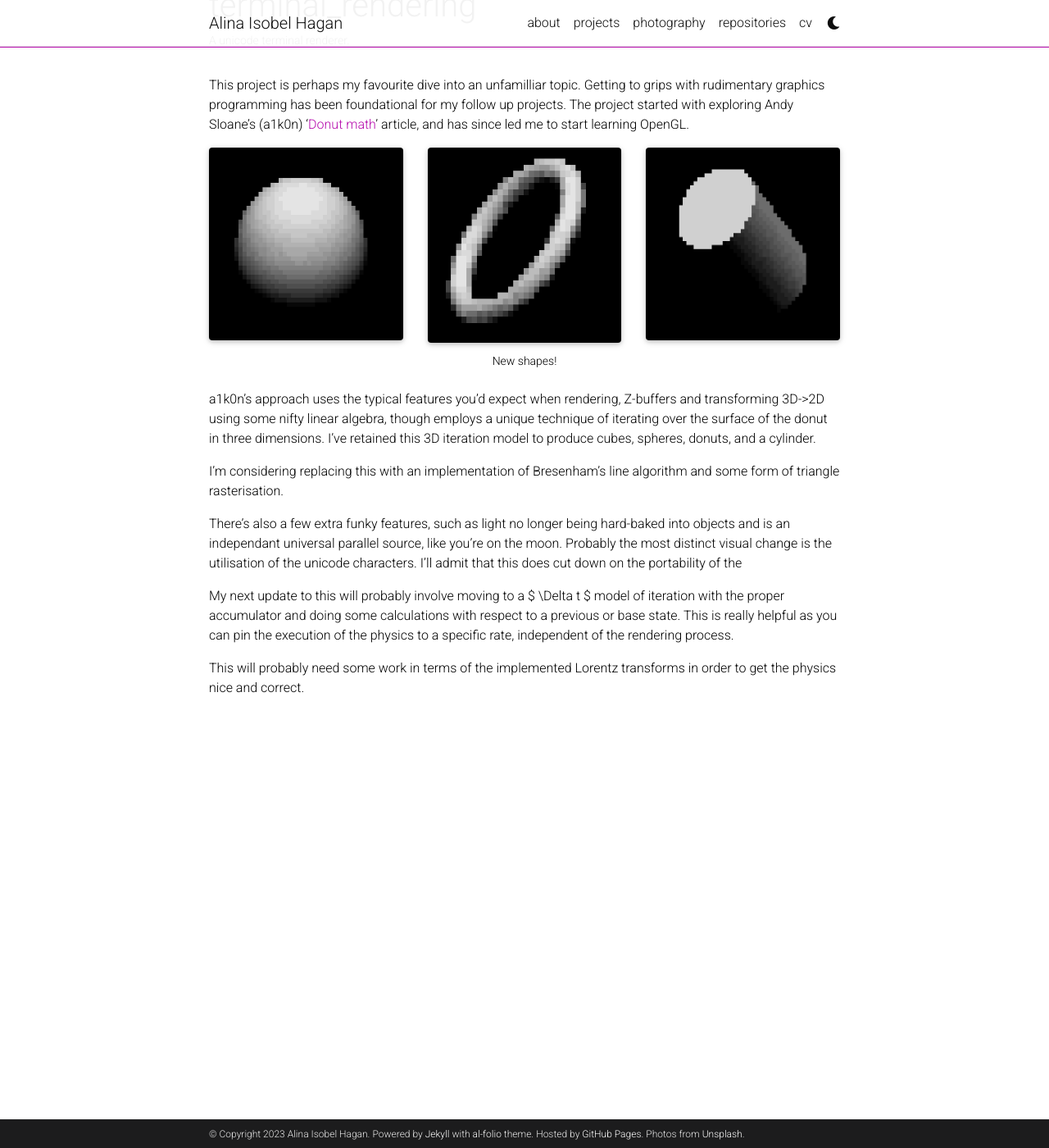
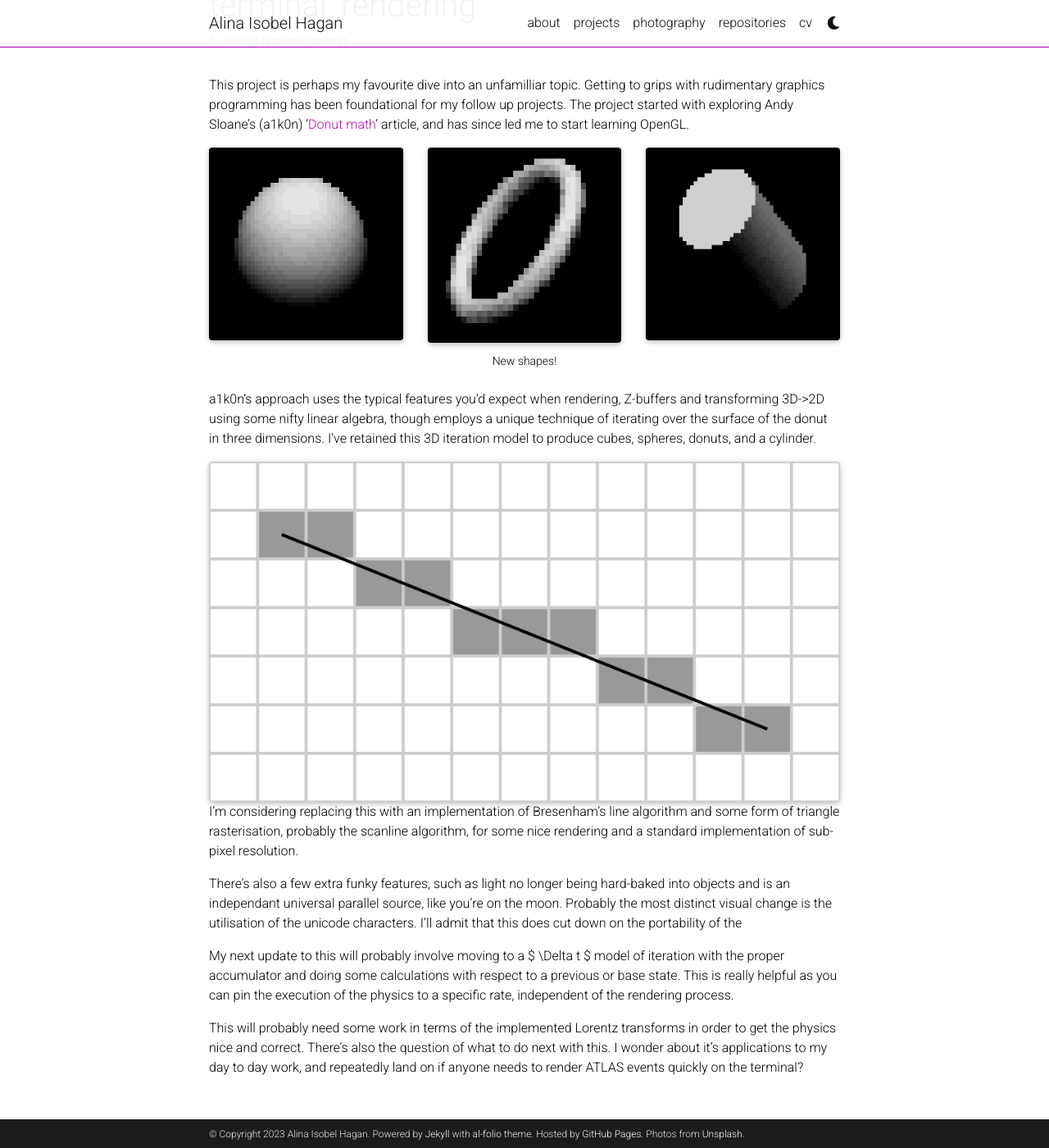
Before and after one commit to aihphysics/aihphysics.github.io, a Jekyll site: the page built from _projects/1_project.md, in a window 1280 px wide and 1400 px high, scrolled down 122 px. Shown: the whole window at 82% size. Built offline with Jekyll 4.4.1, drawn with Linux system fonts in a browser that asks for light colours; full-size pictures stand in for the smaller copies a plugin makes; comment, search, counter and statistics services are not loaded; a style sheet for code colours, icons or effects is not loaded.

Commit message:
added bresenham line

```diff
--- a/_projects/1_project.md
+++ b/_projects/1_project.md
@@ -11,24 +11,28 @@ category: programming
 This project is perhaps my favourite dive into an unfamilliar topic. Getting to grips with rudimentary graphics programming has been foundational for my follow up projects. The project started with exploring Andy Sloane's (a1k0n) '[Donut math](https://www.a1k0n.net/2011/07/20/donut-math.html)' article, and has since led me to start learning OpenGL.
 <div class="row">
     <div class="col-sm mt-3 mt-md-0">
-        {% include figure.html path="assets/img/sphere_rend.png" title="example image" class="img-fluid rounded z-depth-1" %}
+        {% include figure.html path="assets/img/sphere_rend.png" title="Sphere" class="img-fluid rounded z-depth-1" %}
     </div>
     <div class="col-sm mt-3 mt-md-0">
-        {% include figure.html path="assets/img/torus_rend.png" title="example image" class="img-fluid rounded z-depth-1" %}
+        {% include figure.html path="assets/img/torus_rend.png" title="Torus" class="img-fluid rounded z-depth-1" %}
     </div>
     <div class="col-sm mt-3 mt-md-0">
-        {% include figure.html path="assets/img/cylinder_rend.png" title="example image" class="img-fluid rounded z-depth-1" %}
+        {% include figure.html path="assets/img/cylinder_rend.png" title="Cylinder" class="img-fluid rounded z-depth-1" %}
     </div>
 </div>
 <div class="caption">
     New shapes!
 </div>
 a1k0n's approach uses the typical features you'd expect when rendering, Z-buffers and transforming 3D->2D using some nifty linear algebra, though employs a unique technique of iterating over the surface of the donut in three dimensions. I've retained this 3D iteration model to produce cubes, spheres, donuts, and a cylinder.
-
-I'm considering replacing this with an implementation of Bresenham's line algorithm and some form of triangle rasterisation.
+<div class="row">
+    <div class="col-sm mt-3 mt-md-0">
+        {% include figure.html path="assets/img/Bresenham_line" title="example image" class="img-fluid rounded z-depth-1" %}
+    </div>
+</div>
+I'm considering replacing this with an implementation of Bresenham's line algorithm and some form of triangle rasterisation, probably the scanline algorithm, for some nice rendering and a standard implementation of sub-pixel resolution.
 
 There's also a few extra funky features, such as light no longer being hard-baked into objects and is an independant universal parallel source, like you're on the moon. Probably the most distinct visual change is the utilisation of the unicode characters. I'll admit that this does cut down on the portability of the
 
 My next update to this will probably involve moving to a $ \Delta t $ model of iteration with the proper accumulator and doing some calculations with respect to a previous or base state. This is really helpful as you can pin the execution of the physics to a specific rate, independent of the rendering process.
 
-This will probably need some work in terms of the implemented Lorentz transforms in order to get the physics nice and correct.
+This will probably need some work in terms of the implemented Lorentz transforms in order to get the physics nice and correct. There's also the question of what to do next with this. I wonder about it's applications to my day to day work, and repeatedly land on if anyone needs to render ATLAS events quickly on the terminal?
```
Also changed, not shown: assets/img/Bresenham_line.png (added).
